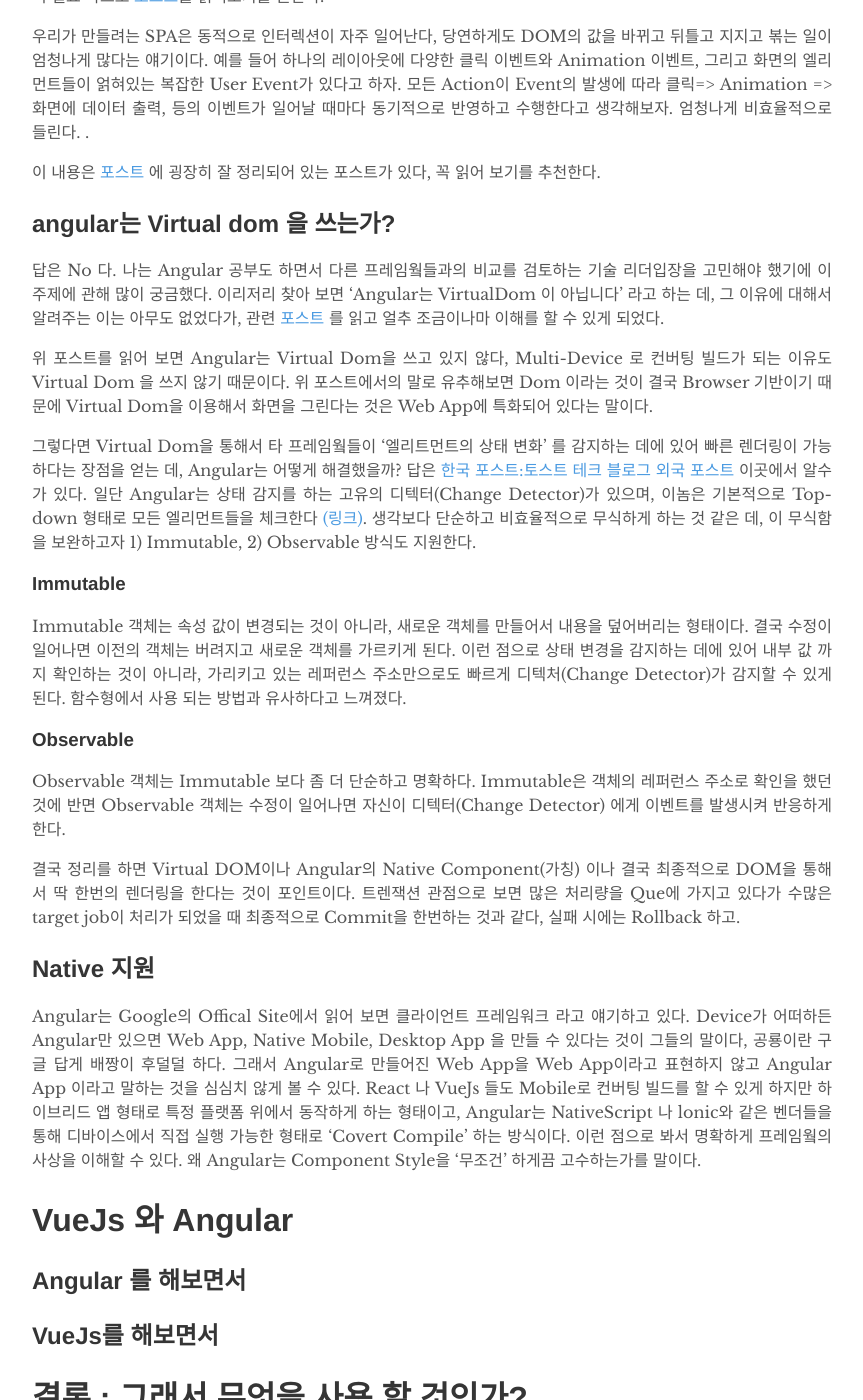
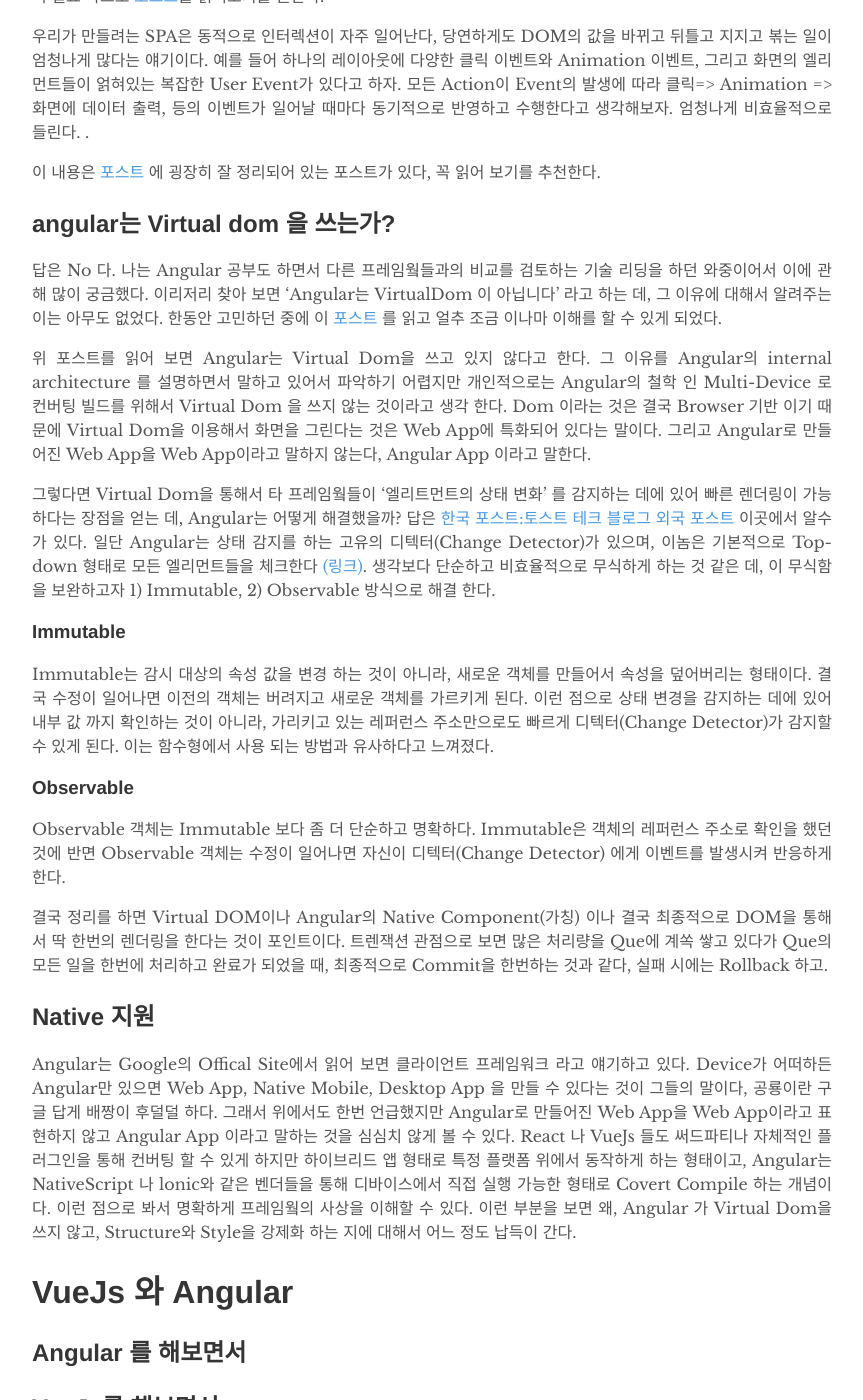
Before and after one commit to glqdlt/glqdlt.github.io, a Jekyll site: the page built from _posts/2017-12-02-프론트엔드 기술 검토.md, in a window 1280 px wide and 1400 px high, scrolled down 2919 px. Shown: the whole window, without its empty margins (208-1071 px from the left). Built offline with Jekyll 4.4.1, drawn with Linux system fonts in a browser that asks for light colours; some of the changed text lies outside the part shown.

Commit message:
업로드

```diff
--- a/_posts/2017-12-02-프론트엔드 기술 검토.md
+++ b/_posts/2017-12-02-프론트엔드 기술 검토.md
@@ -18,8 +18,8 @@
 # 개요
 
 현재 재직 중인 팀에서 프론트엔드 프레임웤의 기술 선정을 하자는 오더를 받았다.
-이 글은 기술 선정 고민을 하면서 Angular 와 다른 프론트 프레임웤들에 대해 검토하고 어떤 것이 적합할 지에 대한 고민을 기록한 포스트이다.
-참고로 필자인 나는 Angular를 가장 처음 접하고 학습하였기 때문에 의도치 않게도 다소 Angular 쪽으로 편향해서 글을 작성되었음을 미리 알린다.
+이 글은 기술 검토를 하면서 Angular 와 다른 프론트 프레임웤들에 대해 어떤 것이 팀에 적합할 지에 대한 고민을 기록한 포스트이다.
+참고로 필자인 나는 Angular를 가장 처음 접하고 학습하였기 때문에 의도치 않게도 다소 Angular 쪽으로 편향 되어서 글이 작성 되었음을 미리 알린다.
 
 # Single Page Application 의 이해
 
@@ -79,24 +79,24 @@
 
 ## angular는 Virtual dom 을 쓰는가?
 
-답은 No 다. 나는 Angular 공부도 하면서 다른 프레임웤들과의 비교를 검토하는 기술 리더입장을 고민해야 했기에 이 주제에 관해 많이 궁금했다. 이리저리 찾아 보면 'Angular는 VirtualDom 이 아닙니다' 라고 하는 데, 그 이유에 대해서 알려주는 이는 아무도 없었다가, 관련 [포스트](https://www.quora.com/Does-Angular-2-have-virtual-DOM-like-Reacts-virtual-DOM)  를 읽고 얼추 조금이나마 이해를 할 수 있게 되었다.
+답은 No 다. 나는 Angular 공부도 하면서 다른 프레임웤들과의 비교를 검토하는 기술 리딩을 하던 와중이어서 이에 관해 많이 궁금했다. 이리저리 찾아 보면 'Angular는 VirtualDom 이 아닙니다' 라고 하는 데, 그 이유에 대해서 알려주는 이는 아무도 없었다. 한동안 고민하던 중에 이 [포스트](https://www.quora.com/Does-Angular-2-have-virtual-DOM-like-Reacts-virtual-DOM)  를 읽고 얼추 조금 이나마 이해를 할 수 있게 되었다.
 
-위 포스트를 읽어 보면 Angular는 Virtual Dom을 쓰고 있지 않다, Multi-Device 로 컨버팅 빌드가 되는 이유도 Virtual Dom 을 쓰지 않기 때문이다. 위 포스트에서의 말로 유추해보면 Dom 이라는 것이 결국 Browser 기반이기 때문에 Virtual Dom을 이용해서 화면을 그린다는 것은 Web App에 특화되어 있다는 말이다.
+위 포스트를 읽어 보면 Angular는 Virtual Dom을 쓰고 있지 않다고 한다. 그 이유를 Angular의 internal architecture 를 설명하면서 말하고 있어서 파악하기 어렵지만 개인적으로는 Angular의 철학 인 Multi-Device 로 컨버팅 빌드를 위해서 Virtual Dom 을 쓰지 않는 것이라고 생각 한다. Dom 이라는 것은 결국 Browser 기반 이기 때문에 Virtual Dom을 이용해서 화면을 그린다는 것은 Web App에 특화되어 있다는 말이다. 그리고 Angular로 만들어진 Web App을 Web App이라고 말하지 않는다, Angular App 이라고 말한다.
 
 그렇다면 Virtual Dom을 통해서 타 프레임웤들이 '엘리트먼트의 상태 변화' 를 감지하는 데에 있어 빠른 렌더링이 가능하다는 장점을 얻는 데, Angular는 어떻게 해결했을까?
-답은 [한국 포스트:토스트 테크 블로그](http://meetup.toast.com/posts/98) [외국 포스트](https://vsavkin.com/change-detection-in-angular-2-4f216b855d4c) 이곳에서 알수가 있다. 일단 Angular는 상태 감지를 하는 고유의 디텍터(Change Detector)가 있으며, 이놈은 기본적으로 Top-down 형태로 모든 엘리먼트들을 체크한다 [(링크)](http://pascalprecht.github.io/slides/angular-2-change-detection-explained/#/59). 생각보다 단순하고 비효율적으로 무식하게 하는 것 같은 데, 이 무식함을 보완하고자 1) Immutable, 2) Observable 방식도 지원한다.
+답은 [한국 포스트:토스트 테크 블로그](http://meetup.toast.com/posts/98) [외국 포스트](https://vsavkin.com/change-detection-in-angular-2-4f216b855d4c) 이곳에서 알수가 있다. 일단 Angular는 상태 감지를 하는 고유의 디텍터(Change Detector)가 있으며, 이놈은 기본적으로 Top-down 형태로 모든 엘리먼트들을 체크한다 [(링크)](http://pascalprecht.github.io/slides/angular-2-change-detection-explained/#/59). 생각보다 단순하고 비효율적으로 무식하게 하는 것 같은 데, 이 무식함을 보완하고자 1) Immutable, 2) Observable 방식으로 해결 한다.
 
 ### Immutable
-Immutable 객체는 속성 값이 변경되는 것이 아니라, 새로운 객체를 만들어서 내용을 덮어버리는 형태이다. 결국 수정이 일어나면 이전의 객체는 버려지고 새로운 객체를 가르키게 된다. 이런 점으로 상태 변경을 감지하는 데에 있어 내부 값 까지 확인하는 것이 아니라, 가리키고 있는 레퍼런스 주소만으로도 빠르게 디텍처(Change Detector)가 감지할 수 있게 된다. 함수형에서 사용 되는 방법과 유사하다고 느껴졌다.
+Immutable는 감시 대상의 속성 값을 변경 하는 것이 아니라, 새로운 객체를 만들어서 속성을 덮어버리는 형태이다. 결국 수정이 일어나면 이전의 객체는 버려지고 새로운 객체를 가르키게 된다. 이런 점으로 상태 변경을 감지하는 데에 있어 내부 값 까지 확인하는 것이 아니라, 가리키고 있는 레퍼런스 주소만으로도 빠르게 디텍터(Change Detector)가 감지할 수 있게 된다. 이는 함수형에서 사용 되는 방법과 유사하다고 느껴졌다.
 
 ### Observable
 Observable 객체는 Immutable 보다 좀 더 단순하고 명확하다. Immutable은 객체의 레퍼런스 주소로 확인을 했던 것에 반면 Observable 객체는 수정이 일어나면 자신이 디텍터(Change Detector) 에게 이벤트를 발생시켜 반응하게 한다.
 
-결국 정리를 하면 Virtual DOM이나 Angular의 Native Component(가칭) 이나 결국 최종적으로 DOM을 통해서 딱 한번의 렌더링을 한다는 것이 포인트이다. 트렌잭션 관점으로 보면 많은 처리량을 Que에 가지고 있다가 수많은 target job이 처리가 되었을 때 최종적으로 Commit을 한번하는 것과 같다, 실패 시에는 Rollback 하고.
+결국 정리를 하면 Virtual DOM이나 Angular의 Native Component(가칭) 이나 결국 최종적으로 DOM을 통해서 딱 한번의 렌더링을 한다는 것이 포인트이다. 트렌잭션 관점으로 보면 많은 처리량을 Que에 계쏙 쌓고 있다가 Que의 모든 일을 한번에 처리하고 완료가 되었을 때, 최종적으로 Commit을 한번하는 것과 같다, 실패 시에는 Rollback 하고.
 
 ## Native 지원
 
-Angular는 Google의 Offical Site에서 읽어 보면 클라이언트 프레임워크 라고 얘기하고 있다. Device가 어떠하든 Angular만 있으면 Web App, Native Mobile, Desktop App 을 만들 수 있다는 것이 그들의 말이다, 공룡이란 구글 답게 배짱이 후덜덜 하다. 그래서 Angular로 만들어진 Web App을 Web App이라고 표현하지 않고 Angular App 이라고 말하는 것을 심심치 않게 볼 수 있다. React 나 VueJs 들도 Mobile로 컨버팅 빌드를 할 수 있게 하지만 하이브리드 앱 형태로 특정 플랫폼 위에서 동작하게 하는 형태이고, Angular는 NativeScript 나 lonic와 같은 벤더들을 통해 디바이스에서 직접 실행 가능한 형태로 'Covert Compile' 하는 방식이다. 이런 점으로 봐서 명확하게 프레임웤의 사상을 이해할 수 있다. 왜 Angular는 Component Style을 '무조건' 하게끔 고수하는가를 말이다.
+Angular는 Google의 Offical Site에서 읽어 보면 클라이언트 프레임워크 라고 얘기하고 있다. Device가 어떠하든 Angular만 있으면 Web App, Native Mobile, Desktop App 을 만들 수 있다는 것이 그들의 말이다, 공룡이란 구글 답게 배짱이 후덜덜 하다. 그래서 위에서도 한번 언급했지만 Angular로 만들어진 Web App을 Web App이라고 표현하지 않고 Angular App 이라고 말하는 것을 심심치 않게 볼 수 있다. React 나 VueJs 들도 써드파티나 자체적인 플러그인을 통해 컨버팅 할 수 있게 하지만 하이브리드 앱 형태로 특정 플랫폼 위에서 동작하게 하는 형태이고, Angular는 NativeScript 나 lonic와 같은 벤더들을 통해 디바이스에서 직접 실행 가능한 형태로 Covert Compile 하는 개념이다. 이런 점으로 봐서 명확하게 프레임웤의 사상을 이해할 수 있다. 이런 부분을 보면 왜, Angular 가 Virtual Dom을 쓰지 않고, Structure와 Style을 강제화 하는 지에 대해서 어느 정도 납득이 간다.
 
 
 # VueJs 와 Angular
```
